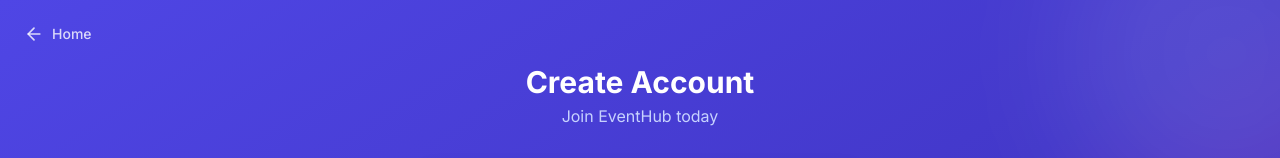
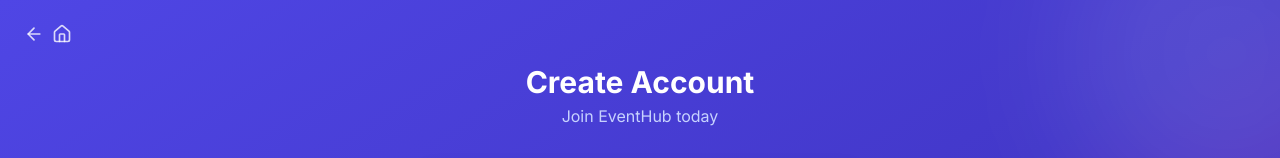
Before and after one commit to atharvajadhav2205/Event-Management--System, a React (Vite) app: page /signup in a window 1280 px wide. Shown: the top 158 px of the page. Built offline with nearby package versions, Linux system fonts and the light colour scheme; no server answers.

Commit message:
Added Home Button to Signup page

```diff
--- a/src/pages/Signup.jsx
+++ b/src/pages/Signup.jsx
@@ -1,6 +1,6 @@
 import { useState, useEffect } from 'react';
 import { Link, useNavigate } from 'react-router-dom';
-import { Mail, Lock, UserPlus, ChevronDown, User, Phone, KeyRound, ArrowLeft } from 'lucide-react';
+import { Mail, Lock, UserPlus, ChevronDown, User, Phone, KeyRound, ArrowLeft, Home } from 'lucide-react';
 import { useAuth } from '../context/AuthContext';
 import API from '../api/axios';
 
@@ -120,10 +120,11 @@
       {/* Back to Home Button */}
       <Link
         to="/"
-        className="absolute top-6 left-6 z-10 flex items-center text-white/80 hover:text-white transition-colors"
+        className="absolute top-6 left-6 z-10 flex items-center gap-2 text-white/80 hover:text-white transition-colors"
+        title="Back to Home"
       >
-        <ArrowLeft className="w-5 h-5 mr-2" />
-        <span className="font-medium text-sm">Home</span>
+        <ArrowLeft className="w-5 h-5" />
+        <Home className="w-5 h-5" />
       </Link>
 
       {/* Fixed Background */}
```
